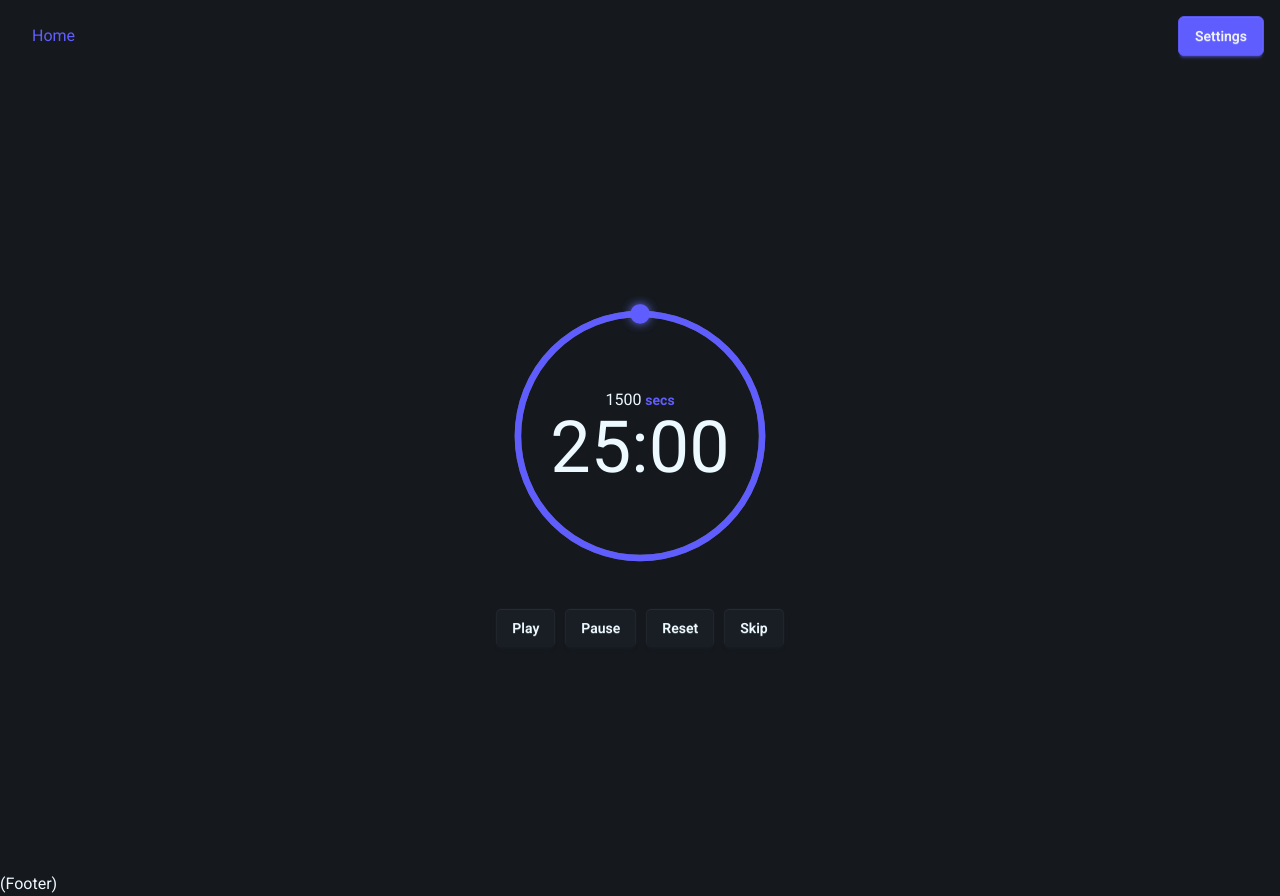
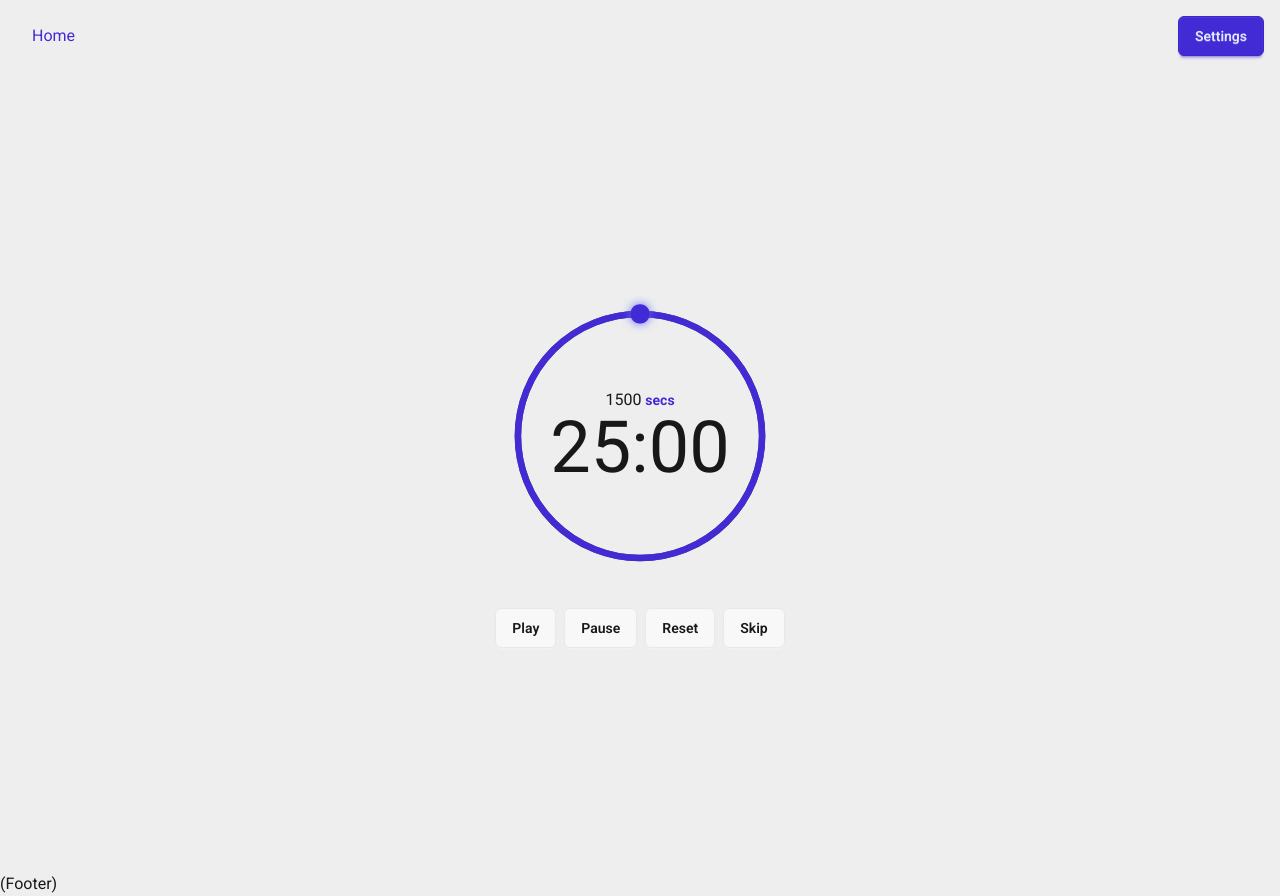
Before and after one commit to elixer-prince/elixer-focus, a React (Vite) app in the folder react-frontend/: page / in a window 1280 px wide. Built offline with nearby package versions, Linux system fonts and the light colour scheme.

Commit message:
style(app): include all the daisyui themes to allow theme switching

```diff
--- a/react-frontend/src/index.css
+++ b/react-frontend/src/index.css
@@ -1,8 +1,6 @@
 @import "tailwindcss";
 @plugin "daisyui" {
-    themes:
-        dark --default,
-        light --preferslight;
+    themes: all;
 }
 
 @theme {
```
